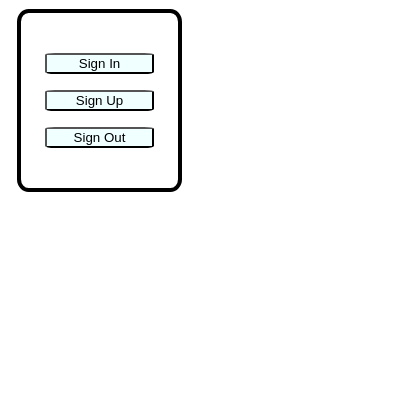
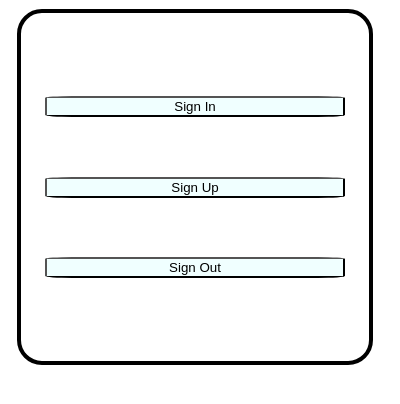
Before and after one commit to archithadge/EDI, a browser extension: page Extension/popup.html in a window 400 px wide. Drawn offline with Linux system fonts and the light colour scheme.

Commit message:
URL Extraction of page

```diff
--- a/Extension/content.js
+++ b/Extension/content.js
@@ -1,2 +1,6 @@
 // For manipulating DOM of webpages
+//Just extracting webpage url
 console.log("This extension is ready?");
+var s=window.location.href;
+var l=s.split('/');
+console.log(l[2]);
--- a/Extension/popup.html
+++ b/Extension/popup.html
@@ -10,8 +10,8 @@
             display: flex;
             flex-direction: column;
             border: 4px solid black;
-            width: 109px;
-            height: 127px;
+            width: 300px;
+            height: 300px;
             justify-content: space-evenly;
             padding: 24px;
             border-radius: 7%;
```
Also changed, not shown: Extension/manifest.json.
